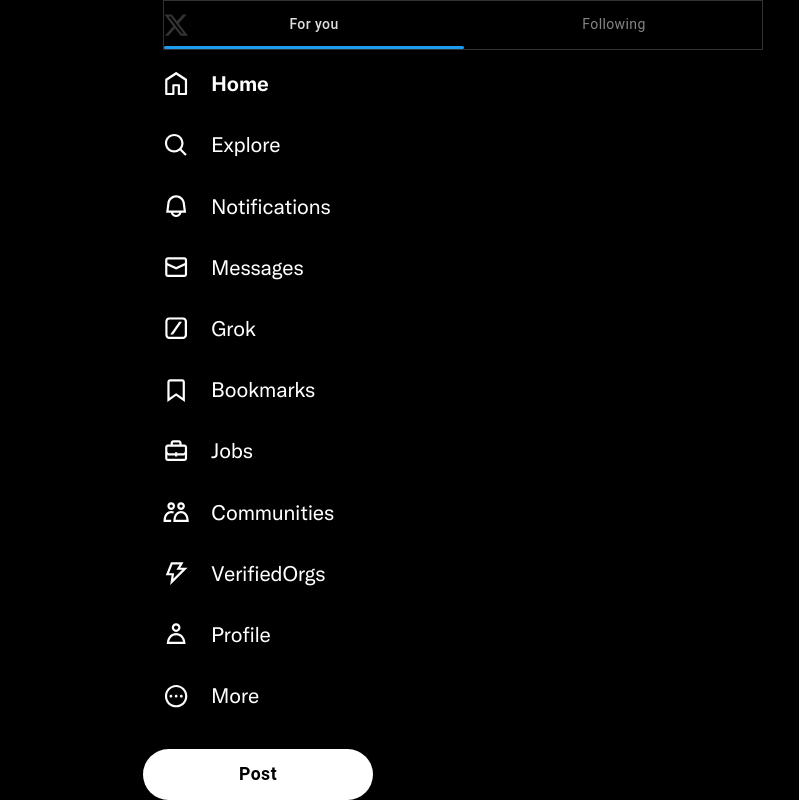
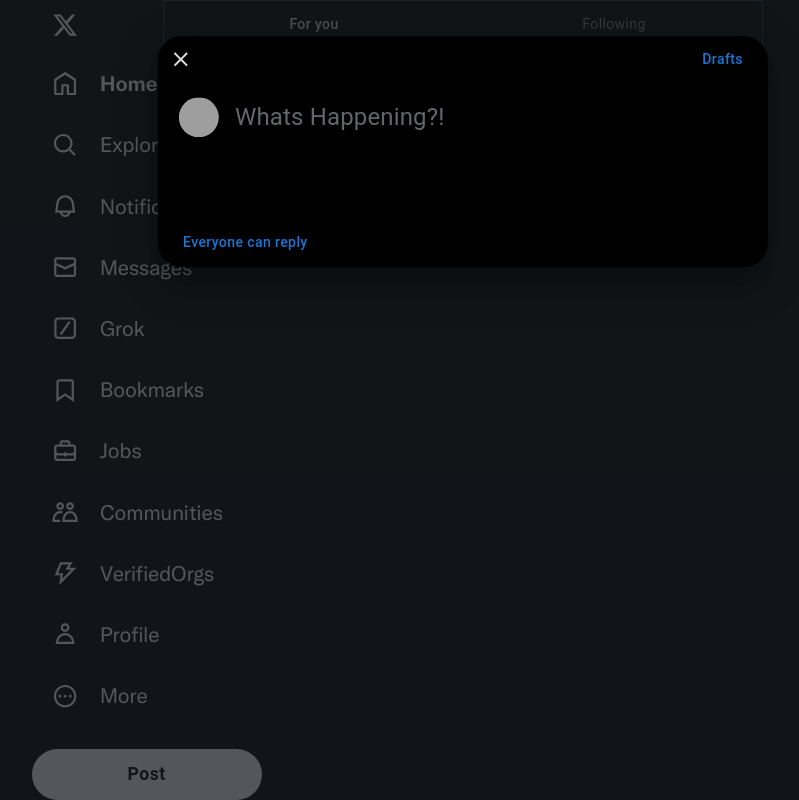
Before and after one commit to LauGD3/Twitter-Copy, a React (Vite) app in the folder Frontend/: page / in a window 1280 px wide. Both pictures are taken after a click on the button "Post". Shown: the whole page, without its empty margins (177-976 px from the left). Built offline with nearby package versions, Linux system fonts and the light colour scheme; grey boxes are pictures that could not be loaded.

Commit message:
Post modal update

```diff
--- a/Frontend/src/components/nav/NavBar.tsx
+++ b/Frontend/src/components/nav/NavBar.tsx
@@ -1,5 +1,5 @@
 // React & Hooks
-import React, { useState, SyntheticEvent } from "react";
+import { useState, SyntheticEvent } from "react";
 // Components
 import NavItem from "./NavItem";
 import MiniUser from "../user/MiniUser";
@@ -9,6 +9,7 @@
 import { Xlogo } from "../../assets/icons/Logos";
 // Styles
 import { navStyles } from "./style";
+import PostModal from "../postTweet/PostModal";
 /**
  * NavBar component
  *
@@ -17,7 +18,8 @@
 
 export function NavBar() {
   // States
-  const [selectedTitle, setSelectedTitle] = useState<string>("Home"); // Estado centralizado para la selección
+  const [selectedTitle, setSelectedTitle] = useState<string>("Home"); // Selected nav item
+  const [openModal, setOpenModal] = useState(false);
   // List of nav items
   const navItems = [
     "Home",
@@ -32,6 +34,9 @@
     "Profile",
     "More",
   ];
+  // Modal Handlers
+  const handleOpen = () => setOpenModal(true);
+  const handleClose = () => setOpenModal(false);
 
   return (
     <>
@@ -40,6 +45,7 @@
           <Box sx={navStyles.navItem}>
             <Xlogo size={26.25} fill="#fff" />
           </Box>
+          {/* Map of NavItems, this build the navbar by itsel */}
           {navItems.map((item) => (
             <NavItem
               key={item}
@@ -48,21 +54,25 @@
               onSelect={setSelectedTitle}
             />
           ))}
-          <Button variant="contained" sx={navStyles.button}>Post</Button>
+          <Button variant="contained" sx={navStyles.button} onClick={handleOpen}>Post</Button>
         </Box>
-        <MiniUser isVerified={false} username="LauGD3012" aka="LauGD" isOtherUser={false} />
+        <MiniUser isVerified={true} username="LauGD3012" aka="LauGD" isOtherUser={false} />
       </Box>
+      {/* TopNav & post tweet modal */}
       <TopNavBar />
+      <PostModal open={openModal} handleClose={handleClose}/>
     </>
   );
 }
-
+/**
+ * TopNavBar component
+ *
+ * @returns {JSX.Element} The rendered NavBar component
+ */
 function TopNavBar() {
   const [selectedTitle, setSelectedTitle] = useState(0);
 
-  const handleChange = (event: SyntheticEvent, newValue: number) => {
-    setSelectedTitle(newValue);
-  }
+  const handleChange = (event: SyntheticEvent, newValue: number) =>  setSelectedTitle(newValue);
 
   return (
     <Box sx={navStyles.topNavBar}>
@@ -71,14 +81,6 @@
         textColor="inherit"
         onChange={handleChange}
         variant="standard"
-        sx={{
-          '& .MuiTabs-indicator': {
-            height: '3px',
-            width: '190%',
-            borderRadius: '5px',
-            backgroundColor: '#1e9bf0',
-          },
-        }}
       >
         <Tab label="For you" sx={{ ...navStyles.tabs, fontWeight: selectedTitle === 0 ? '500' : 'normal' }} />
         <Tab label="Following" sx={{ ...navStyles.tabs, fontWeight: selectedTitle === 0 ? 'normal' : '500' }} />
--- a/Frontend/src/components/nav/style.ts
+++ b/Frontend/src/components/nav/style.ts
@@ -38,7 +38,7 @@
     }
   },
   main: {
-    left: '320px',
+    left: '16.3%',
     display: 'flex',
     flexDirection: 'column',
     justifyContent: 'space-between',
--- /dev/null
+++ b/Frontend/src/components/postTweet/PostModal.tsx
@@ -0,0 +1,146 @@
+import { MouseEvent, useState } from "react";
+// Material UI - Components
+import { Avatar, Box, Button, Modal, Popover, TextField } from "@mui/material";
+import { styles } from "./style";
+// Material UI - Icons
+import CloseIcon from "@mui/icons-material/Close";
+import VerifiedIcon from '@mui/icons-material/Verified';
+import PublicIcon from '@mui/icons-material/Public';
+import GroupAddIcon from '@mui/icons-material/GroupAdd';
+import AlternateEmailIcon from '@mui/icons-material/AlternateEmail';
+import CheckOutlinedIcon from '@mui/icons-material/CheckOutlined';
+
+type PostModalProps = {
+  open: boolean;
+  handleClose: () => void;
+}
+
+export default function PostModal({ open, handleClose }: PostModalProps) {
+  return (
+    <Modal
+      open={open}
+      onClose={handleClose}
+      aria-labelledby="modal-modal-title"
+      aria-describedby="modal-modal-description"
+    >
+      <Box onClick={handleClose} sx={styles.background}>
+        <Box sx={styles.modal} onClick={(e: MouseEvent<HTMLDivElement>) => e.stopPropagation()}>
+          {/* Modal Head */}
+          <Box sx={styles.modalHeader}>
+            <CloseIcon onClick={handleClose} sx={styles.icon} />
+            <Button sx={{ borderRadius: 30, textTransform: 'none', padding: '5px 20px' }}>Drafts</Button>
+          </Box>
+          {/* Body */}
+          <Box sx={{height: '8rem'}}>
+            <Box sx={styles.bodyModal}>
+              <Avatar
+                alt="User Avatar"
+                src="https://x.com/BFrog__/photo"
+                sx={{ width: 40, height: 40 }}
+              />
+              <TextField
+                multiline variant="standard"
+                placeholder="Whats Happening?!"
+                InputProps={{ disableUnderline: true }}
+                sx={styles.textField}
+              />
+            </Box>
+          </Box>
+          {/* Buttom */}
+          <ReplyOptionsModal />
+
+        </Box>
+      </Box>
+    </Modal>
+
+  );
+}
+
+function ReplyOptionsModal() {
+  const [selectedTitle, setSelectedTitle] = useState<string>("Everyone");
+  const [anchorEl, setAnchorEl] = useState<null | HTMLElement>(null);
+
+  const replyOptions = [
+    "Everyone",
+    "Account you follow",
+    "Verified accounts",
+    "Only accounts you mention",
+  ];
+
+  const handleOpenReplyM = (event: React.MouseEvent<HTMLElement>) => setAnchorEl(event.currentTarget);
+
+  const handleCloseReplyM = () => setTimeout(() => setAnchorEl(null), 40);
+
+  const openReply = Boolean(anchorEl);
+
+  return (
+    <>
+      <Button onClick={handleOpenReplyM} sx={{ borderRadius: 30, textTransform: "none", padding: "5px 20px" }}>
+        {selectedTitle} can reply
+      </Button>
+
+      <Popover
+        open={openReply}
+        anchorEl={anchorEl}
+        onClose={handleCloseReplyM}
+        anchorOrigin={{
+          vertical: "bottom",
+          horizontal: "left",
+        }}
+        transformOrigin={{
+          vertical: "top",
+          horizontal: "left",
+        }}
+        PaperProps={{
+          elevation: 3,
+          sx: {...styles.replyPopover},
+        }}
+      >
+        <Box>
+          <Box sx={{color: '#FFF', margin: '0.5rem 1rem', display: 'flex', flexDirection: 'column', gap: '-7rem'}}>
+            <h5>Who can reply?</h5>
+            <span>
+              Choose who can reply to this post. <br /> Anyone mentioned can always
+              reply.
+            </span>
+          </Box>
+          {replyOptions.map((item) => (
+            <ReplyOptions
+              title={item}
+              onSelect={(title) => {
+                setSelectedTitle(title);
+                handleCloseReplyM();
+              }}
+              isSelected={selectedTitle === item}
+              key={item}
+            />
+          ))}
+        </Box>
+      </Popover>
+    </>
+  );
+}
+
+type ReplyOptionsProps = {
+  title: string;
+  onSelect: (title: string) => void;
+  isSelected: boolean;
+};
+
+function ReplyOptions({ title, onSelect, isSelected }: ReplyOptionsProps) {
+  const handleClick = () => onSelect(title);
+
+  return (
+    <Box sx={styles.replyOptions} onClick={handleClick}>
+
+      <Box sx={{ display: "flex", alignItems: "center", gap: "10px" }}>
+        {title === "Everyone" && <PublicIcon sx={styles.replyOptionsIcon} />}
+        {title === "Account you follow" && <GroupAddIcon sx={styles.replyOptionsIcon} />}
+        {title === "Verified accounts" && <VerifiedIcon sx={styles.replyOptionsIcon} />}
+        {title === "Only accounts you mention" && <AlternateEmailIcon sx={styles.replyOptionsIcon} />}
+        <strong>{title}</strong>
+      </Box>
+      { isSelected ? <CheckOutlinedIcon sx={{ color: "#1e9bf0" }} /> : <Box sx={{ width: "10px" }} /> }
+    </Box>
+  );
+}
--- /dev/null
+++ b/Frontend/src/components/postTweet/style.ts
@@ -0,0 +1,102 @@
+import { Height } from "@mui/icons-material";
+
+export const styles = {
+  background: {
+    backgroundColor: 'rgba(36, 45, 52, 0.48)',
+    height: '100vh',
+    width: '100vw',
+    position: 'fixed',
+    top: 0,
+    left: 0,
+    zIndex: 1000
+  },
+  modal: {
+    position: 'absolute',
+    top: '19%',
+    left: '50%',
+    transform: 'translate(-50%, -50%)',
+    width: 600,
+    height: 221,
+    bgcolor: '#000000',
+    border: '2px solid #000',
+    boxShadow: 24,
+    padding: '.2rem',
+    borderRadius: 6,
+  },
+  modalHeader: {
+    top: '20px',
+    display: 'flex',
+    justifyContent: 'space-between',
+    alignItems: 'center',
+    marginBottom: '20px'
+  },
+  icon: {
+    borderRadius: '50%',
+    cursor: 'pointer',
+    padding: '6px',
+    '&:hover': {
+      bgcolor: '#1e1e1e'
+    }
+  },
+  textFieldContainer: {
+    flex: 1,
+    display: "flex",
+    alignItems: "start",
+    height: '3rem'
+  },
+  textField: {
+    flex: 1,
+    "& .MuiInputBase-root": {
+      display: "flex",
+      alignItems: "start",
+      padding: "0.5rem 0",
+    },
+    "& .MuiInputBase-input": {
+      color: "white",
+      fontSize: "1.5rem",
+      lineHeight: "1.5rem",
+    },
+    "& .MuiInputBase-input::placeholder": {
+      color: "#63676c",
+      opacity: 1,
+      fontSize: "1.5rem",
+    },
+    backgroundColor: "transparent",
+    border: "none",
+  },
+  bodyModal: {
+    display: 'flex',
+    alignItems: 'start',
+    gap: '1rem',
+    padding: '0 1rem'
+  },
+  replyOptionsIcon: {
+    color: "#FFF",
+    width: '18px',
+    height: '18px',
+    padding: '10px',
+    borderRadius: '50%',
+    bgcolor: '#1e9bf0'
+  },
+  replyOptions: {
+    display: 'flex',
+    justifyContent: 'space-between',
+    alignItems: 'center',
+    gap: '10px',
+    cursor: 'pointer',
+    padding: '0.5rem 1rem',
+    '&:hover': {
+      bgcolor: '#1e1e1e',
+    },
+    color: '#FFF'
+  },
+  replyPopover: {
+    with: '19rem',
+    padding: '1rem 0 ',
+    bgcolor: '#000',
+    maxWidth: '19rem',
+    width: '100%',
+    borderRadius: '5%',
+    height: 'auto'
+  }
+};
--- a/Frontend/src/components/user/MiniUser.tsx
+++ b/Frontend/src/components/user/MiniUser.tsx
@@ -30,7 +30,6 @@
           <Box sx={userStyles.textBox}>
             <Box sx={userStyles.verifiedBox}>
               <strong >{aka}</strong>
-              {/* Espacio reservado para el ícono */}
               {isVerified ? (
                 <VerifiedIcon sx={{ color: "#1e9bf0", width: '18px', height: '18px' }} />
               ) : (
```
